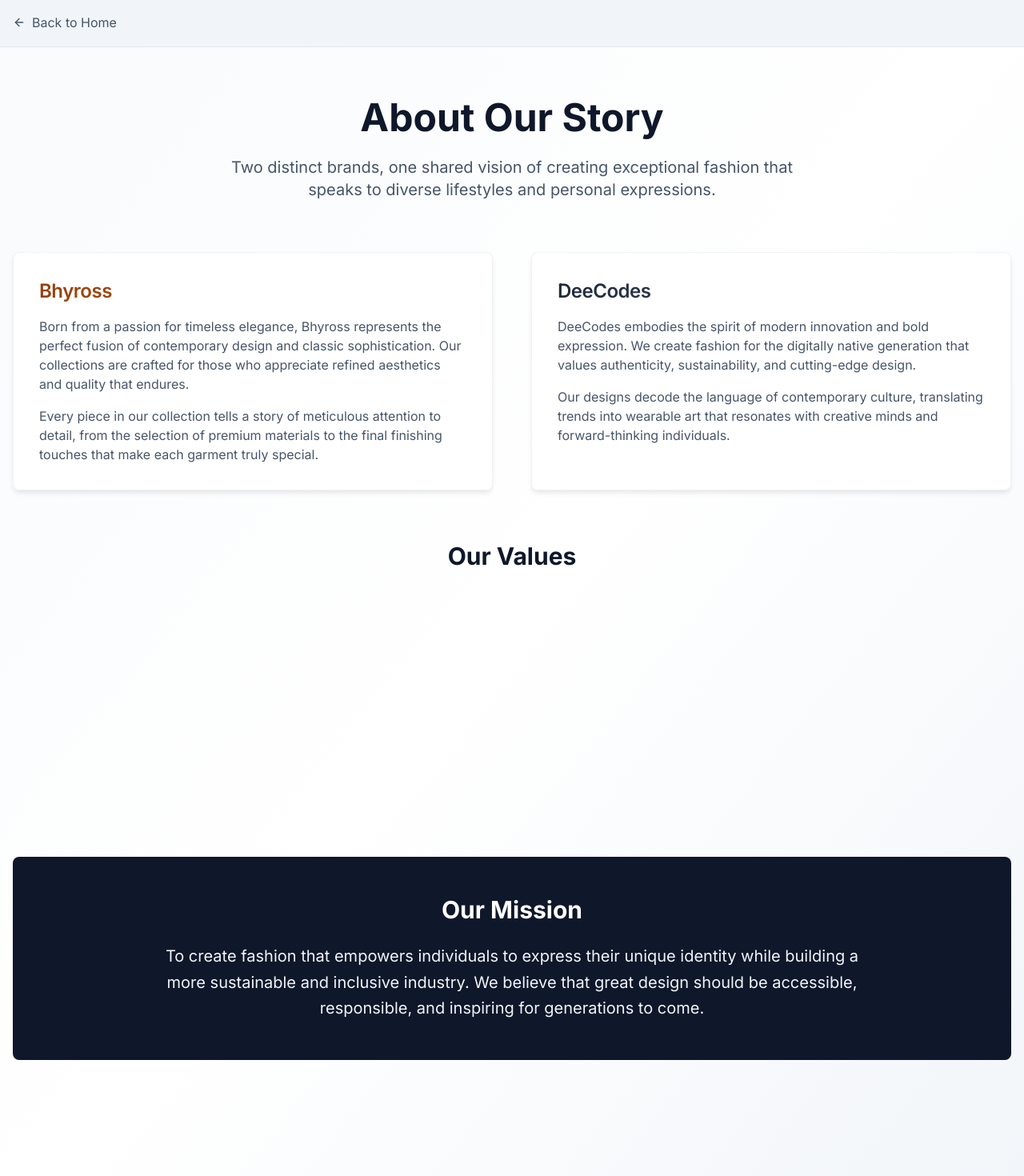
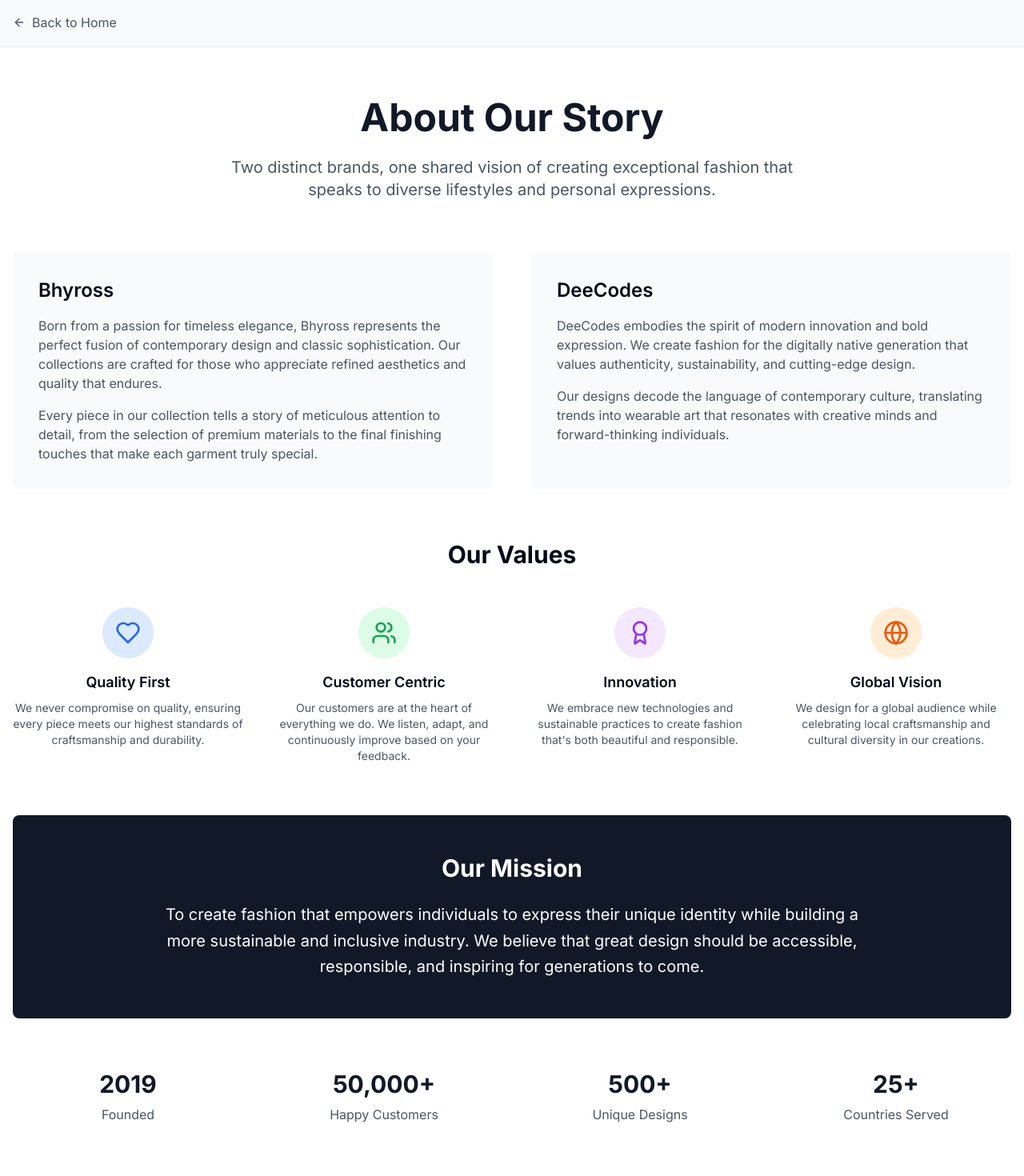
Before and after one commit to Varunbhawnani/bhyross-dee-codes-commerce, a React (Vite) app: page /about in a window 1280 px wide. Shown: the top 1470 px of the page at 80% size. Built offline with nearby package versions, Linux system fonts and the light colour scheme.

Commit message:
Reverted to commit 4b835777ab30bfc5fcefe05f2ed34a512e8d6690

```diff
--- a/src/pages/AboutPage.tsx
+++ b/src/pages/AboutPage.tsx
@@ -1,17 +1,16 @@
-
 import React from 'react';
 import { Link } from 'react-router-dom';
 import { ArrowLeft, Heart, Users, Award, Globe } from 'lucide-react';
 
 const AboutPage: React.FC = () => {
   return (
-    <div className="min-h-screen professional-page">
+    <div className="min-h-screen bg-white">
       {/* Header */}
-      <div className="bg-trust-100 border-b border-trust-200">
+      <div className="bg-gray-50 border-b">
         <div className="max-w-7xl mx-auto px-4 py-4">
           <Link
             to="/"
-            className="inline-flex items-center text-trust-600 hover:text-trust-900 transition-colors btn-professional"
+            className="inline-flex items-center text-gray-600 hover:text-gray-900 transition-colors"
           >
             <ArrowLeft className="w-4 h-4 mr-2" />
             Back to Home
@@ -21,11 +20,11 @@ const AboutPage: React.FC = () => {
 
       {/* Hero Section */}
       <div className="max-w-7xl mx-auto px-4 py-16">
-        <div className="text-center mb-16 animate-fade-in">
-          <h1 className="text-4xl md:text-5xl font-bold text-trust-900 mb-6">
+        <div className="text-center mb-16">
+          <h1 className="text-4xl md:text-5xl font-bold text-gray-900 mb-6">
             About Our Story
           </h1>
-          <p className="text-xl text-trust-600 max-w-3xl mx-auto">
+          <p className="text-xl text-gray-600 max-w-3xl mx-auto">
             Two distinct brands, one shared vision of creating exceptional fashion
             that speaks to diverse lifestyles and personal expressions.
           </p>
@@ -34,15 +33,15 @@ const AboutPage: React.FC = () => {
         {/* Brand Stories */}
         <div className="grid md:grid-cols-2 gap-12 mb-16">
           {/* Bhyross */}
-          <div className="professional-card rounded-lg p-8 brand-card-bhyross animate-fade-in-up animation-delay-200">
-            <h2 className="text-2xl font-semibold mb-4 brand-bhyross-modern">Bhyross</h2>
-            <p className="text-trust-600 mb-4">
+          <div className="bg-gray-50 rounded-lg p-8">
+            <h2 className="text-2xl font-semibold mb-4">Bhyross</h2>
+            <p className="text-gray-600 mb-4">
               Born from a passion for timeless elegance, Bhyross represents the
               perfect fusion of contemporary design and classic sophistication.
               Our collections are crafted for those who appreciate refined aesthetics
               and quality that endures.
             </p>
-            <p className="text-trust-600">
+            <p className="text-gray-600">
               Every piece in our collection tells a story of meticulous attention
               to detail, from the selection of premium materials to the final
               finishing touches that make each garment truly special.
@@ -50,14 +49,14 @@ const AboutPage: React.FC = () => {
           </div>
 
           {/* DeeCodes */}
-          <div className="professional-card rounded-lg p-8 brand-card-deecodes animate-fade-in-up animation-delay-400">
-            <h2 className="text-2xl font-semibold mb-4 brand-deecodes-modern">DeeCodes</h2>
-            <p className="text-trust-600 mb-4">
+          <div className="bg-gray-50 rounded-lg p-8">
+            <h2 className="text-2xl font-semibold mb-4">DeeCodes</h2>
+            <p className="text-gray-600 mb-4">
               DeeCodes embodies the spirit of modern innovation and bold expression.
               We create fashion for the digitally native generation that values
               authenticity, sustainability, and cutting-edge design.
             </p>
-            <p className="text-trust-600">
+            <p className="text-gray-600">
               Our designs decode the language of contemporary culture, translating
               trends into wearable art that resonates with creative minds and
               forward-thinking individuals.
@@ -67,47 +66,47 @@ const AboutPage: React.FC = () => {
 
         {/* Values Section */}
         <div className="mb-16">
-          <h2 className="text-3xl font-bold text-center mb-12 text-trust-900 animate-fade-in-up animation-delay-600">Our Values</h2>
+          <h2 className="text-3xl font-bold text-center mb-12">Our Values</h2>
           <div className="grid md:grid-cols-4 gap-8">
-            <div className="text-center professional-card p-6 rounded-xl stagger-item stagger-1">
-              <div className="w-16 h-16 bg-gradient-professional rounded-full flex items-center justify-center mx-auto mb-4">
-                <Heart className="w-8 h-8 text-white" />
+            <div className="text-center">
+              <div className="w-16 h-16 bg-blue-100 rounded-full flex items-center justify-center mx-auto mb-4">
+                <Heart className="w-8 h-8 text-blue-600" />
               </div>
-              <h3 className="text-lg font-semibold mb-2 text-trust-800">Quality First</h3>
-              <p className="text-trust-600 text-sm">
+              <h3 className="text-lg font-semibold mb-2">Quality First</h3>
+              <p className="text-gray-600 text-sm">
                 We never compromise on quality, ensuring every piece meets our
                 highest standards of craftsmanship and durability.
               </p>
             </div>
 
-            <div className="text-center professional-card p-6 rounded-xl stagger-item stagger-2">
-              <div className="w-16 h-16 bg-gradient-trust rounded-full flex items-center justify-center mx-auto mb-4">
-                <Users className="w-8 h-8 text-white" />
+            <div className="text-center">
+              <div className="w-16 h-16 bg-green-100 rounded-full flex items-center justify-center mx-auto mb-4">
+                <Users className="w-8 h-8 text-green-600" />
               </div>
-              <h3 className="text-lg font-semibold mb-2 text-trust-800">Customer Centric</h3>
-              <p className="text-trust-600 text-sm">
+              <h3 className="text-lg font-semibold mb-2">Customer Centric</h3>
+              <p className="text-gray-600 text-sm">
                 Our customers are at the heart of everything we do. We listen,
                 adapt, and continuously improve based on your feedback.
               </p>
             </div>
 
-            <div className="text-center professional-card p-6 rounded-xl stagger-item stagger-3">
-              <div className="w-16 h-16 bg-gradient-warm rounded-full flex items-center justify-center mx-auto mb-4">
-                <Award className="w-8 h-8 text-white" />
+            <div className="text-center">
+              <div className="w-16 h-16 bg-purple-100 rounded-full flex items-center justify-center mx-auto mb-4">
+                <Award className="w-8 h-8 text-purple-600" />
               </div>
-              <h3 className="text-lg font-semibold mb-2 text-trust-800">Innovation</h3>
-              <p className="text-trust-600 text-sm">
+              <h3 className="text-lg font-semibold mb-2">Innovation</h3>
+              <p className="text-gray-600 text-sm">
                 We embrace new technologies and sustainable practices to create
                 fashion that's both beautiful and responsible.
               </p>
             </div>
 
-            <div className="text-center professional-card p-6 rounded-xl stagger-item stagger-4">
-              <div className="w-16 h-16 bg-success-500 rounded-full flex items-center justify-center mx-auto mb-4">
-                <Globe className="w-8 h-8 text-white" />
+            <div className="text-center">
+              <div className="w-16 h-16 bg-orange-100 rounded-full flex items-center justify-center mx-auto mb-4">
+                <Globe className="w-8 h-8 text-orange-600" />
               </div>
-              <h3 className="text-lg font-semibold mb-2 text-trust-800">Global Vision</h3>
-              <p className="text-trust-600 text-sm">
+              <h3 className="text-lg font-semibold mb-2">Global Vision</h3>
+              <p className="text-gray-600 text-sm">
                 We design for a global audience while celebrating local craftsmanship
                 and cultural diversity in our creations.
               </p>
@@ -116,9 +115,9 @@ const AboutPage: React.FC = () => {
         </div>
 
         {/* Mission Statement */}
-        <div className="bg-trust-900 text-white rounded-lg p-8 md:p-12 text-center professional-scale-in animation-delay-800">
+        <div className="bg-gray-900 text-white rounded-lg p-8 md:p-12 text-center">
           <h2 className="text-3xl font-bold mb-6">Our Mission</h2>
-          <p className="text-xl leading-relaxed max-w-4xl mx-auto text-trust-100">
+          <p className="text-xl leading-relaxed max-w-4xl mx-auto">
             To create fashion that empowers individuals to express their unique
             identity while building a more sustainable and inclusive industry.
             We believe that great design should be accessible, responsible, and
@@ -128,21 +127,21 @@ const AboutPage: React.FC = () => {
 
         {/* Statistics */}
         <div className="grid md:grid-cols-4 gap-8 mt-16 text-center">
-          <div className="professional-card p-6 rounded-xl stagger-item stagger-1">
-            <div className="text-3xl font-bold text-professional-600 mb-2">2019</div>
-            <div className="text-trust-600">Founded</div>
+          <div>
+            <div className="text-3xl font-bold text-gray-900 mb-2">2019</div>
+            <div className="text-gray-600">Founded</div>
           </div>
-          <div className="professional-card p-6 rounded-xl stagger-item stagger-2">
-            <div className="text-3xl font-bold text-warm-600 mb-2">50,000+</div>
-            <div className="text-trust-600">Happy Customers</div>
+          <div>
+            <div className="text-3xl font-bold text-gray-900 mb-2">50,000+</div>
+            <div className="text-gray-600">Happy Customers</div>
           </div>
-          <div className="professional-card p-6 rounded-xl stagger-item stagger-3">
-            <div className="text-3xl font-bold text-success-600 mb-2">500+</div>
-            <div className="text-trust-600">Unique Designs</div>
+          <div>
+            <div className="text-3xl font-bold text-gray-900 mb-2">500+</div>
+            <div className="text-gray-600">Unique Designs</div>
           </div>
-          <div className="professional-card p-6 rounded-xl stagger-item stagger-4">
-            <div className="text-3xl font-bold text-professional-700 mb-2">25+</div>
-            <div className="text-trust-600">Countries Served</div>
+          <div>
+            <div className="text-3xl font-bold text-gray-900 mb-2">25+</div>
+            <div className="text-gray-600">Countries Served</div>
           </div>
         </div>
       </div>
--- a/src/pages/Index.tsx
+++ b/src/pages/Index.tsx
@@ -1,7 +1,6 @@
-
 import React from 'react';
+import { Navigate } from 'react-router-dom';
 import LandingPage from './LandingPage';
-import '../styles/brands.css';
 
 const Index = () => {
   return <LandingPage />;
--- a/src/styles/brands.css
+++ b/src/styles/brands.css
@@ -23,25 +23,6 @@
   animation: gradient-shift 3s ease-in-out infinite;
   font-weight: 700;
   letter-spacing: 0.02em;
-}
-
-/* Modern Brand Styles for Landing Page */
-.brand-bhyross-modern {
-  background: linear-gradient(135deg, #92400e 0%, #b45309 50%, #a3450a 100%);
-  background-clip: text;
-  -webkit-background-clip: text;
-  -webkit-text-fill-color: transparent;
-  font-weight: 700;
-  letter-spacing: -0.02em;
-}
-
-.brand-deecodes-modern {
-  background: linear-gradient(135deg, #1e293b 0%, #374151 50%, #334155 100%);
-  background-clip: text;
-  -webkit-background-clip: text;
-  -webkit-text-fill-color: transparent;
-  font-weight: 700;
-  letter-spacing: -0.02em;
 }
 
 /* Refined gradient animation */
@@ -107,56 +88,10 @@
   left: 100%;
 }
 
-/* Global Professional Styling Override */
-.professional-page {
-  background: linear-gradient(to bottom right, #f8fafc, #ffffff, #f1f5f9);
-  color: #334155;
-}
-
-.professional-card {
-  background: rgba(255, 255, 255, 0.9);
-  backdrop-filter: blur(10px);
-  border: 1px solid rgba(203, 213, 225, 0.3);
-  box-shadow: 0 4px 6px -1px rgba(0, 0, 0, 0.1);
-  transition: all 0.3s cubic-bezier(0.4, 0, 0.2, 1);
-}
-
-.professional-card:hover {
-  transform: translateY(-4px) scale(1.01);
-  box-shadow: 0 20px 25px -5px rgba(0, 0, 0, 0.1), 0 10px 10px -5px rgba(0, 0, 0, 0.04);
-}
-
-/* Professional Button Styles */
-.btn-bhyross {
-  background: linear-gradient(135deg, #f67e0b 0%, #c04f08 100%);
-  color: white;
-  transition: all 0.2s cubic-bezier(0.4, 0, 0.2, 1);
-}
-
-.btn-bhyross:hover {
-  background: linear-gradient(135deg, #e76506 0%, #b45309 100%);
-  transform: translateY(-1px);
-  box-shadow: 0 10px 25px -5px rgba(246, 126, 11, 0.4);
-}
-
-.btn-deecodes {
-  background: linear-gradient(135deg, #3b82f6 0%, #1d4ed8 100%);
-  color: white;
-  transition: all 0.2s cubic-bezier(0.4, 0, 0.2, 1);
-}
-
-.btn-deecodes:hover {
-  background: linear-gradient(135deg, #2563eb 0%, #1e40af 100%);
-  transform: translateY(-1px);
-  box-shadow: 0 10px 25px -5px rgba(59, 130, 246, 0.4);
-}
-
 /* Professional Typography Scaling */
 @media (max-width: 768px) {
   .brand-bhyross,
-  .brand-deecodes,
-  .brand-bhyross-modern,
-  .brand-deecodes-modern {
+  .brand-deecodes {
     font-size: 0.9em;
     letter-spacing: 0.01em;
   }
```
Also changed, not shown: src/pages/CartPage.tsx (+34 -36 lines), src/pages/CategoryPage.tsx (+25 -25 lines), src/pages/CraftsmanshipPage.tsx (+36 -37 lines), tailwind.config.ts (+0 -27 lines).
